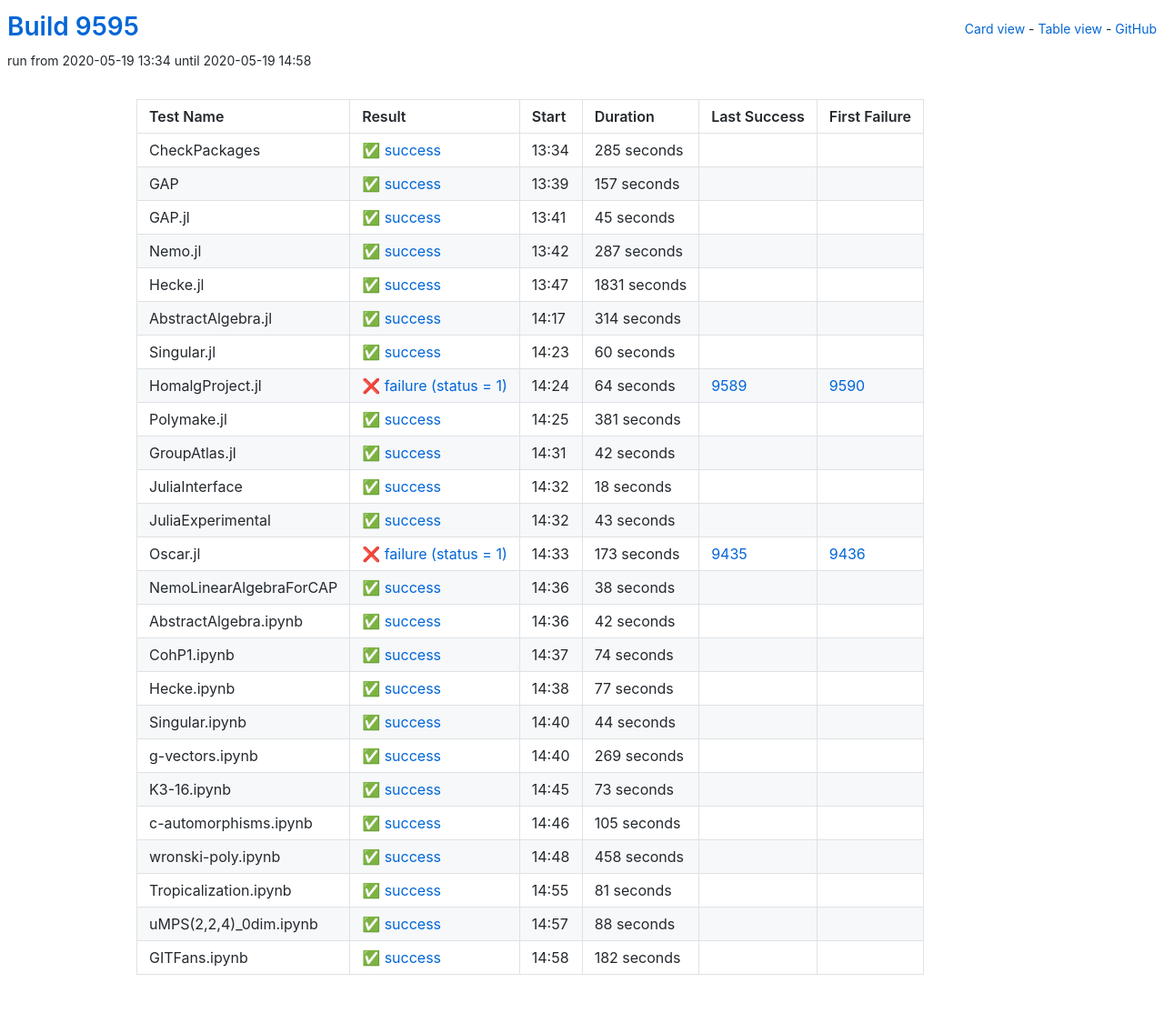
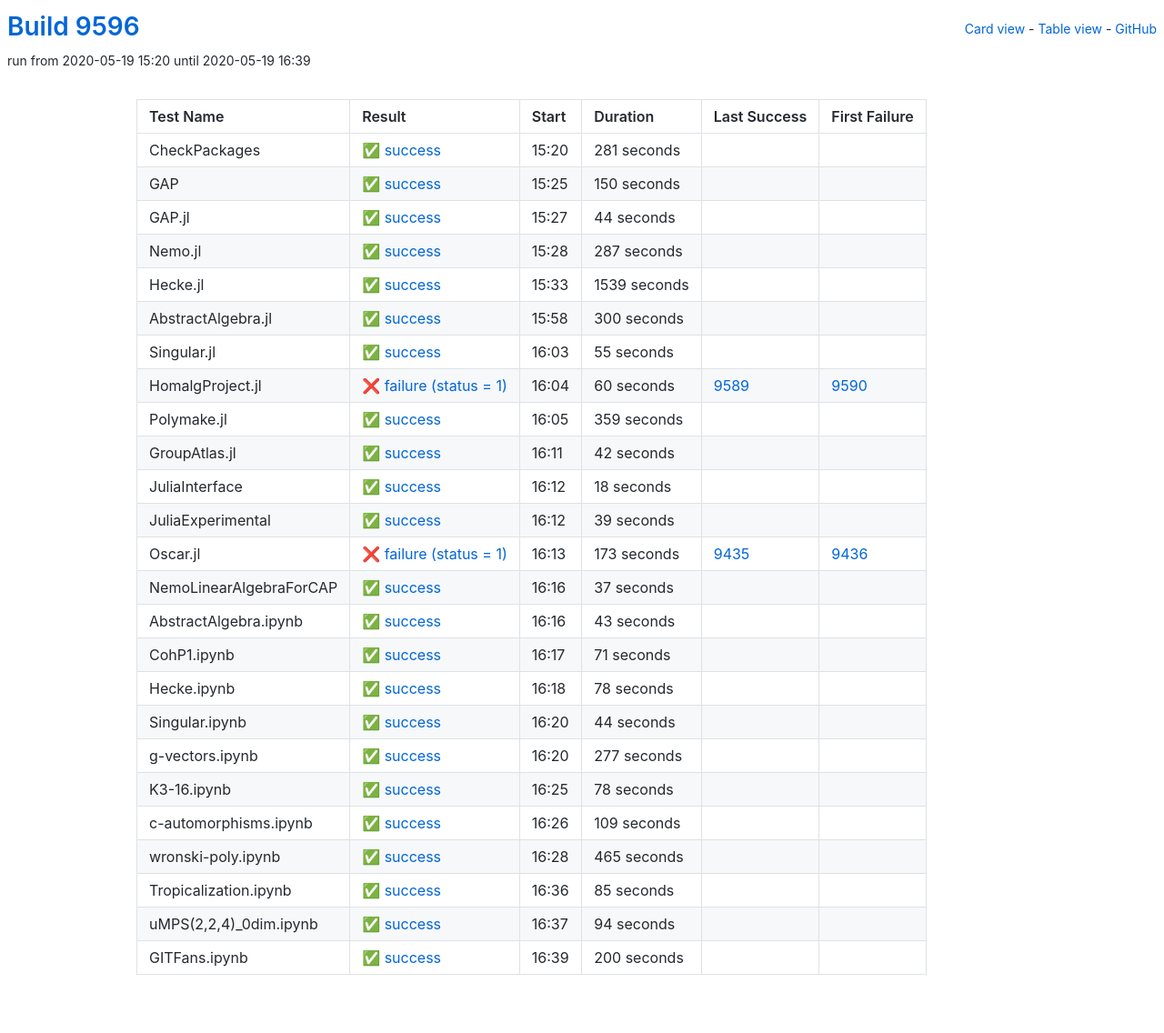
Before and after one commit to oscar-system/oscar-ci-status, a Jekyll site: the page built from table.html, in a window 1280 px wide. Shown: the whole page at 91% size. Built offline with Jekyll 4.4.1, drawn with Linux system fonts in a browser that asks for light colours.

Commit message:
Build 9596

```diff
--- a/_data/ci.yml
+++ b/_data/ci.yml
@@ -1,41 +1,41 @@
-build: 9595
-build_url: https://oscarci.mathematik.uni-kl.de/job/oscar/9595/
+build: 9596
+build_url: https://oscarci.mathematik.uni-kl.de/job/oscar/9596/
 job: oscar
 tests:
-- duration: 285
+- duration: 281
   exitcode: 0
   first_failure: false
   first_failure_url: null
   id: checkpackages
   last_success: false
   last_success_url: null
-  log: https://oscarci.mathematik.uni-kl.de/job/oscar/9595/artifact/logs/build-9595/CheckPackages.log
+  log: https://oscarci.mathematik.uni-kl.de/job/oscar/9596/artifact/logs/build-9596/CheckPackages.log
   name: CheckPackages
-  start: 2020-05-19 13:34
+  start: 2020-05-19 15:20
   status: success
   success: true
-- duration: 157
+- duration: 150
   exitcode: 0
   first_failure: false
   first_failure_url: null
   id: gap
   last_success: false
   last_success_url: null
-  log: https://oscarci.mathematik.uni-kl.de/job/oscar/9595/artifact/logs/build-9595/GAP.log
+  log: https://oscarci.mathematik.uni-kl.de/job/oscar/9596/artifact/logs/build-9596/GAP.log
   name: GAP
-  start: 2020-05-19 13:39
+  start: 2020-05-19 15:25
   status: success
   success: true
-- duration: 45
+- duration: 44
   exitcode: 0
   first_failure: false
   first_failure_url: null
   id: gap-jl
   last_success: false
   last_success_url: null
-  log: https://oscarci.mathematik.uni-kl.de/job/oscar/9595/artifact/logs/build-9595/GAP.jl.log
+  log: https://oscarci.mathematik.uni-kl.de/job/oscar/9596/artifact/logs/build-9596/GAP.jl.log
   name: GAP.jl
-  start: 2020-05-19 13:41
+  start: 2020-05-19 15:27
   status: success
   success: true
 - duration: 287
@@ -45,69 +45,69 @@ tests:
   id: nemo-jl
   last_success: false
   last_success_url: null
-  log: https://oscarci.mathematik.uni-kl.de/job/oscar/9595/artifact/logs/build-9595/Nemo.jl.log
+  log: https://oscarci.mathematik.uni-kl.de/job/oscar/9596/artifact/logs/build-9596/Nemo.jl.log
   name: Nemo.jl
-  start: 2020-05-19 13:42
+  start: 2020-05-19 15:28
   status: success
   success: true
-- duration: 1831
+- duration: 1539
   exitcode: 0
   first_failure: false
   first_failure_url: null
   id: hecke-jl
   last_success: false
   last_success_url: null
-  log: https://oscarci.mathematik.uni-kl.de/job/oscar/9595/artifact/logs/build-9595/Hecke.jl.log
+  log: https://oscarci.mathematik.uni-kl.de/job/oscar/9596/artifact/logs/build-9596/Hecke.jl.log
   name: Hecke.jl
-  start: 2020-05-19 13:47
+  start: 2020-05-19 15:33
   status: success
   success: true
-- duration: 314
+- duration: 300
   exitcode: 0
   first_failure: false
   first_failure_url: null
   id: abstractalgebra-jl
   last_success: false
   last_success_url: null
-  log: https://oscarci.mathematik.uni-kl.de/job/oscar/9595/artifact/logs/build-9595/AbstractAlgebra.jl.log
+  log: https://oscarci.mathematik.uni-kl.de/job/oscar/9596/artifact/logs/build-9596/AbstractAlgebra.jl.log
   name: AbstractAlgebra.jl
-  start: 2020-05-19 14:17
+  start: 2020-05-19 15:58
   status: success
   success: true
-- duration: 60
+- duration: 55
   exitcode: 0
   first_failure: false
   first_failure_url: null
   id: singular-jl
   last_success: false
   last_success_url: null
-  log: https://oscarci.mathematik.uni-kl.de/job/oscar/9595/artifact/logs/build-9595/Singular.jl.log
+  log: https://oscarci.mathematik.uni-kl.de/job/oscar/9596/artifact/logs/build-9596/Singular.jl.log
   name: Singular.jl
-  start: 2020-05-19 14:23
+  start: 2020-05-19 16:03
   status: success
   success: true
-- duration: 64
+- duration: 60
   exitcode: 1
   first_failure: 9590
   first_failure_url: https://oscarci.mathematik.uni-kl.de/job/oscar/9590/
   id: homalgproject-jl
   last_success: 9589
   last_success_url: https://oscarci.mathematik.uni-kl.de/job/oscar/9589/
-  log: https://oscarci.mathematik.uni-kl.de/job/oscar/9595/artifact/logs/build-9595/HomalgProject.jl.log
+  log: https://oscarci.mathematik.uni-kl.de/job/oscar/9596/artifact/logs/build-9596/HomalgProject.jl.log
   name: HomalgProject.jl
-  start: 2020-05-19 14:24
+  start: 2020-05-19 16:04
   status: failure
   success: false
-- duration: 381
+- duration: 359
   exitcode: 0
   first_failure: false
   first_failure_url: null
   id: polymake-jl
   last_success: false
   last_success_url: null
-  log: https://oscarci.mathematik.uni-kl.de/job/oscar/9595/artifact/logs/build-9595/Polymake.jl.log
+  log: https://oscarci.mathematik.uni-kl.de/job/oscar/9596/artifact/logs/build-9596/Polymake.jl.log
   name: Polymake.jl
-  start: 2020-05-19 14:25
+  start: 2020-05-19 16:05
   status: success
   success: true
 - duration: 42
@@ -117,9 +117,9 @@ tests:
   id: groupatlas-jl
   last_success: false
   last_success_url: null
-  log: https://oscarci.mathematik.uni-kl.de/job/oscar/9595/artifact/logs/build-9595/GroupAtlas.jl.log
+  log: https://oscarci.mathematik.uni-kl.de/job/oscar/9596/artifact/logs/build-9596/GroupAtlas.jl.log
   name: GroupAtlas.jl
-  start: 2020-05-19 14:31
+  start: 2020-05-19 16:11
   status: success
   success: true
 - duration: 18
@@ -129,21 +129,21 @@ tests:
   id: juliainterface
   last_success: false
   last_success_url: null
-  log: https://oscarci.mathematik.uni-kl.de/job/oscar/9595/artifact/logs/build-9595/JuliaInterface.log
+  log: https://oscarci.mathematik.uni-kl.de/job/oscar/9596/artifact/logs/build-9596/JuliaInterface.log
   name: JuliaInterface
-  start: 2020-05-19 14:32
+  start: 2020-05-19 16:12
   status: success
   success: true
-- duration: 43
+- duration: 39
   exitcode: 0
   first_failure: false
   first_failure_url: null
   id: juliaexperimental
   last_success: false
   last_success_url: null
-  log: https://oscarci.mathematik.uni-kl.de/job/oscar/9595/artifact/logs/build-9595/JuliaExperimental.log
+  log: https://oscarci.mathematik.uni-kl.de/job/oscar/9596/artifact/logs/build-9596/JuliaExperimental.log
   name: JuliaExperimental
-  start: 2020-05-19 14:32
+  start: 2020-05-19 16:12
   status: success
   success: true
 - duration: 173
@@ -153,57 +153,57 @@ tests:
   id: oscar-jl
   last_success: 9435
   last_success_url: https://oscarci.mathematik.uni-kl.de/job/oscar/9435/
-  log: https://oscarci.mathematik.uni-kl.de/job/oscar/9595/artifact/logs/build-9595/Oscar.jl.log
+  log: https://oscarci.mathematik.uni-kl.de/job/oscar/9596/artifact/logs/build-9596/Oscar.jl.log
   name: Oscar.jl
-  start: 2020-05-19 14:33
+  start: 2020-05-19 16:13
   status: failure
   success: false
-- duration: 38
+- duration: 37
   exitcode: 0
   first_failure: false
   first_failure_url: null
   id: nemolinearalgebraforcap
   last_success: false
   last_success_url: null
-  log: https://oscarci.mathematik.uni-kl.de/job/oscar/9595/artifact/logs/build-9595/NemoLinearAlgebraForCAP.log
+  log: https://oscarci.mathematik.uni-kl.de/job/oscar/9596/artifact/logs/build-9596/NemoLinearAlgebraForCAP.log
   name: NemoLinearAlgebraForCAP
-  start: 2020-05-19 14:36
+  start: 2020-05-19 16:16
   status: success
   success: true
-- duration: 42
+- duration: 43
   exitcode: 0
   first_failure: false
   first_failure_url: null
   id: abstractalgebra-ipynb
   last_success: false
   last_success_url: null
-  log: https://oscarci.mathematik.uni-kl.de/job/oscar/9595/artifact/logs/build-9595/AbstractAlgebra.ipynb.log
+  log: https://oscarci.mathematik.uni-kl.de/job/oscar/9596/artifact/logs/build-9596/AbstractAlgebra.ipynb.log
   name: AbstractAlgebra.ipynb
-  start: 2020-05-19 14:36
+  start: 2020-05-19 16:16
   status: success
   success: true
-- duration: 74
+- duration: 71
   exitcode: 0
   first_failure: false
   first_failure_url: null
   id: cohp1-ipynb
   last_success: false
   last_success_url: null
-  log: https://oscarci.mathematik.uni-kl.de/job/oscar/9595/artifact/logs/build-9595/CohP1.ipynb.log
+  log: https://oscarci.mathematik.uni-kl.de/job/oscar/9596/artifact/logs/build-9596/CohP1.ipynb.log
   name: CohP1.ipynb
-  start: 2020-05-19 14:37
+  start: 2020-05-19 16:17
   status: success
   success: true
-- duration: 77
+- duration: 78
   exitcode: 0
   first_failure: false
   first_failure_url: null
   id: hecke-ipynb
   last_success: false
   last_success_url: null
-  log: https://oscarci.mathematik.uni-kl.de/job/oscar/9595/artifact/logs/build-9595/Hecke.ipynb.log
+  log: https://oscarci.mathematik.uni-kl.de/job/oscar/9596/artifact/logs/build-9596/Hecke.ipynb.log
   name: Hecke.ipynb
-  start: 2020-05-19 14:38
+  start: 2020-05-19 16:18
   status: success
   success: true
 - duration: 44
@@ -213,92 +213,92 @@ tests:
   id: singular-ipynb
   last_success: false
   last_success_url: null
-  log: https://oscarci.mathematik.uni-kl.de/job/oscar/9595/artifact/logs/build-9595/Singular.ipynb.log
+  log: https://oscarci.mathematik.uni-kl.de/job/oscar/9596/artifact/logs/build-9596/Singular.ipynb.log
   name: Singular.ipynb
-  start: 2020-05-19 14:40
+  start: 2020-05-19 16:20
   status: success
   success: true
-- duration: 269
+- duration: 277
   exitcode: 0
   first_failure: false
   first_failure_url: null
   id: g-vectors-ipynb
   last_success: false
   last_success_url: null
-  log: https://oscarci.mathematik.uni-kl.de/job/oscar/9595/artifact/logs/build-9595/g-vectors.ipynb.log
+  log: https://oscarci.mathematik.uni-kl.de/job/oscar/9596/artifact/logs/build-9596/g-vectors.ipynb.log
   name: g-vectors.ipynb
-  start: 2020-05-19 14:40
+  start: 2020-05-19 16:20
   status: success
   success: true
-- duration: 73
+- duration: 78
   exitcode: 0
   first_failure: false
   first_failure_url: null
   id: k3-16-ipynb
   last_success: false
   last_success_url: null
-  log: https://oscarci.mathematik.uni-kl.de/job/oscar/9595/artifact/logs/build-9595/K3-16.ipynb.log
+  log: https://oscarci.mathematik.uni-kl.de/job/oscar/9596/artifact/logs/build-9596/K3-16.ipynb.log
   name: K3-16.ipynb
-  start: 2020-05-19 14:45
+  start: 2020-05-19 16:25
   status: success
   success: true
-- duration: 105
+- duration: 109
   exitcode: 0
   first_failure: false
   first_failure_url: null
   id: c-automorphisms-ipynb
   last_success: false
   last_success_url: null
-  log: https://oscarci.mathematik.uni-kl.de/job/oscar/9595/artifact/logs/build-9595/c-automorphisms.ipynb.log
+  log: https://oscarci.mathematik.uni-kl.de/job/oscar/9596/artifact/logs/build-9596/c-automorphisms.ipynb.log
   name: c-automorphisms.ipynb
-  start: 2020-05-19 14:46
+  start: 2020-05-19 16:26
   status: success
   success: true
-- duration: 458
+- duration: 465
   exitcode: 0
   first_failure: false
   first_failure_url: null
   id: wronski-poly-ipynb
   last_success: false
   last_success_url: null
-  log: https://oscarci.mathematik.uni-kl.de/job/oscar/9595/artifact/logs/build-9595/wronski-poly.ipynb.log
+  log: https://oscarci.mathematik.uni-kl.de/job/oscar/9596/artifact/logs/build-9596/wronski-poly.ipynb.log
   name: wronski-poly.ipynb
-  start: 2020-05-19 14:48
+  start: 2020-05-19 16:28
   status: success
   success: true
-- duration: 81
+- duration: 85
   exitcode: 0
   first_failure: false
   first_failure_url: null
   id: tropicalization-ipynb
   last_success: false
   last_success_url: null
-  log: https://oscarci.mathematik.uni-kl.de/job/oscar/9595/artifact/logs/build-9595/Tropicalization.ipynb.log
+  log: https://oscarci.mathematik.uni-kl.de/job/oscar/9596/artifact/logs/build-9596/Tropicalization.ipynb.log
   name: Tropicalization.ipynb
-  start: 2020-05-19 14:55
+  start: 2020-05-19 16:36
   status: success
   success: true
-- duration: 88
+- duration: 94
   exitcode: 0
   first_failure: false
   first_failure_url: null
   id: umps-2-2-4-0dim-ipynb
   last_success: false
   last_success_url: null
-  log: https://oscarci.mathematik.uni-kl.de/job/oscar/9595/artifact/logs/build-9595/uMPS-2-2-4-_0dim.ipynb.log
+  log: https://oscarci.mathematik.uni-kl.de/job/oscar/9596/artifact/logs/build-9596/uMPS-2-2-4-_0dim.ipynb.log
   name: uMPS(2,2,4)_0dim.ipynb
-  start: 2020-05-19 14:57
+  start: 2020-05-19 16:37
   status: success
   success: true
-- duration: 182
+- duration: 200
   exitcode: 0
   first_failure: false
   first_failure_url: null
   id: gitfans-ipynb
   last_success: false
   last_success_url: null
-  log: https://oscarci.mathematik.uni-kl.de/job/oscar/9595/artifact/logs/build-9595/GITFans.ipynb.log
+  log: https://oscarci.mathematik.uni-kl.de/job/oscar/9596/artifact/logs/build-9596/GITFans.ipynb.log
   name: GITFans.ipynb
-  start: 2020-05-19 14:58
+  start: 2020-05-19 16:39
   status: success
   success: true
```
Also changed, not shown: README.md.
